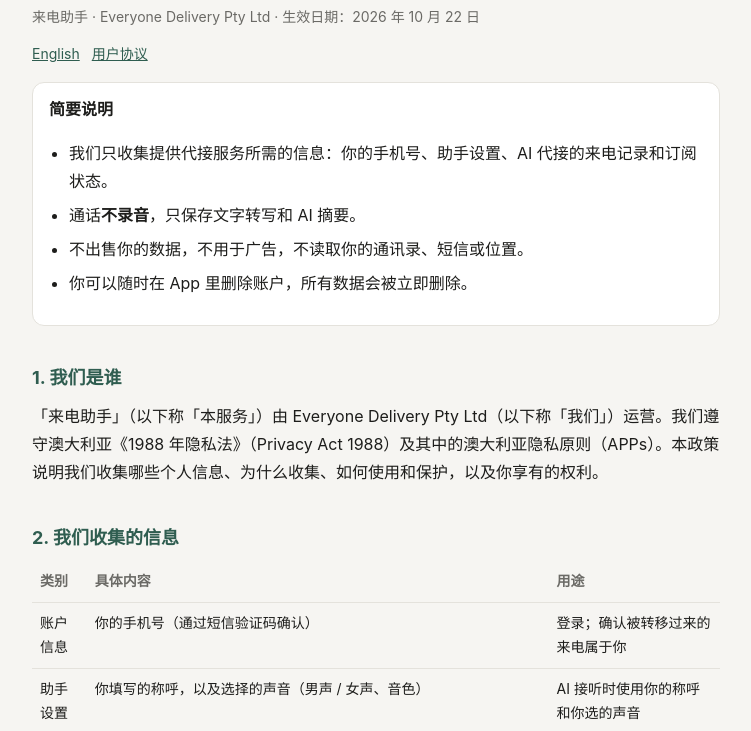
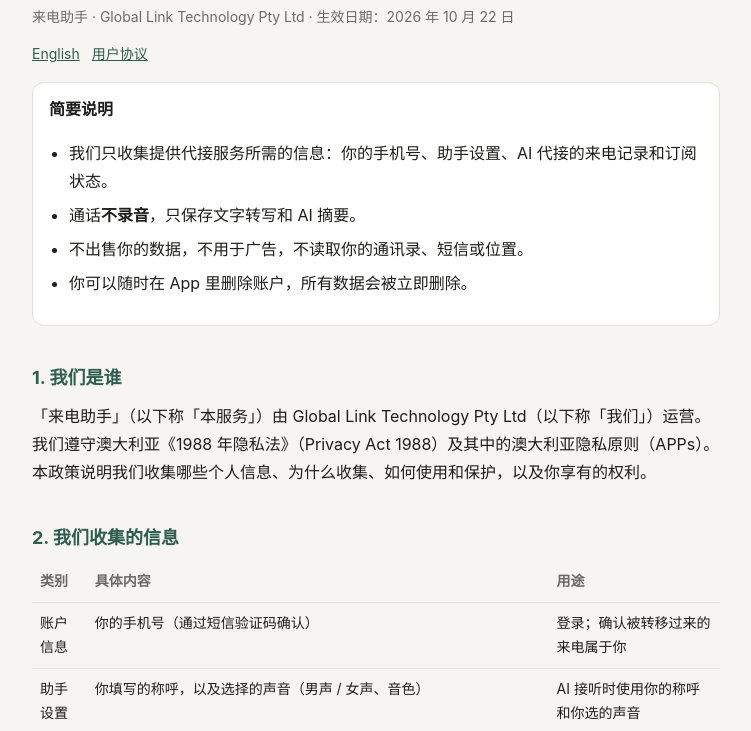
Before and after one commit to sch402/ai_call_assistant_claude, a website: page public/privacy.html in a window 1280 px wide. Shown: the part 69-800 px from the top of the page, without its empty margins (264-1015 px from the left). Drawn offline with Linux system fonts and the light colour scheme.

Commit message:
Update privacy.html

```diff
--- a/public/privacy.html
+++ b/public/privacy.html
@@ -10,7 +10,7 @@
 <body>
 <main>
   <h1>隐私政策</h1>
-  <p class="muted">来电助手 · Everyone Delivery Pty Ltd · 生效日期：2026 年 10 月 22 日</p>
+  <p class="muted">来电助手 · Global Link Technology Pty Ltd · 生效日期：2026 年 10 月 22 日</p>
   <p class="lang"><a href="#en">English</a><a href="terms.html">用户协议</a></p>
 
   <div class="note">
@@ -24,7 +24,7 @@
   </div>
 
   <h2>1. 我们是谁</h2>
-  <p>「来电助手」（以下称「本服务」）由 Everyone Delivery Pty Ltd（以下称「我们」）运营。我们遵守澳大利亚《1988 年隐私法》（Privacy Act 1988）及其中的澳大利亚隐私原则（APPs）。本政策说明我们收集哪些个人信息、为什么收集、如何使用和保护，以及你享有的权利。</p>
+  <p>「来电助手」（以下称「本服务」）由 Global Link Technology Pty Ltd（以下称「我们」）运营。我们遵守澳大利亚《1988 年隐私法》（Privacy Act 1988）及其中的澳大利亚隐私原则（APPs）。本政策说明我们收集哪些个人信息、为什么收集、如何使用和保护，以及你享有的权利。</p>
 
   <h2>2. 我们收集的信息</h2>
   <table>
```
